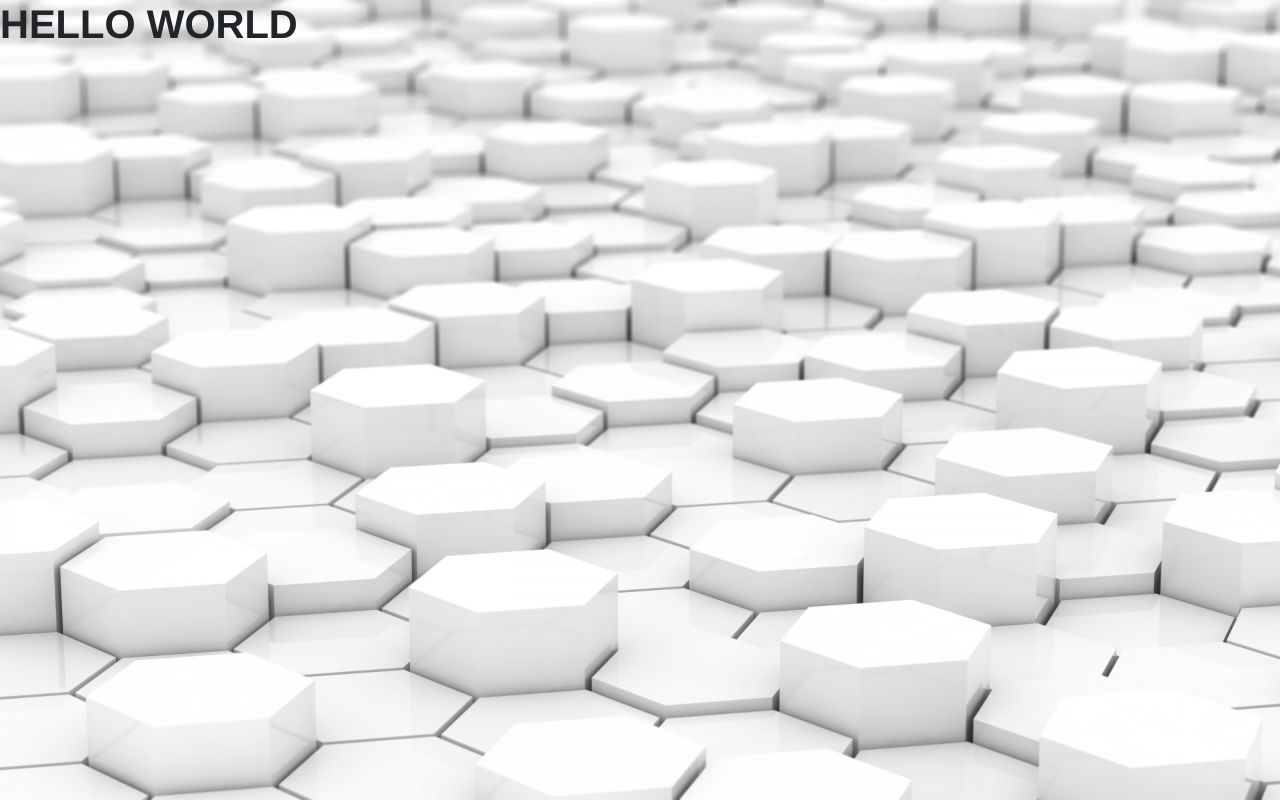
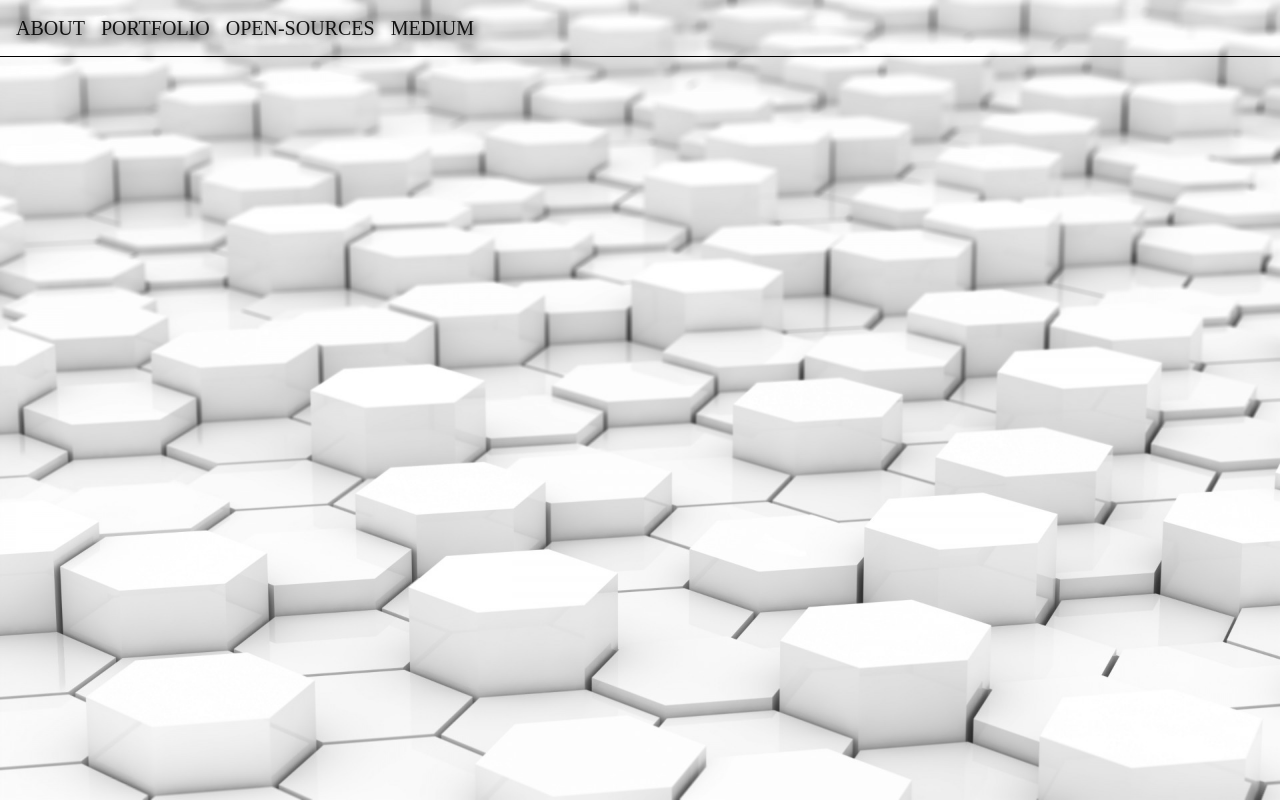
Before and after one commit to rodrigols89/rodrigols89.github.io, a React (Create React App) app: page / in a window 1280 px wide. Built offline with nearby package versions, Linux system fonts and the light colour scheme.

Commit message:
:rocket: Add Navbar Component

```diff
--- a/public/index.html
+++ b/public/index.html
@@ -6,9 +6,14 @@
     <meta name="viewport" content="width=device-width, initial-scale=1" />
     <meta name="theme-color" content="#000000" />
 
+    <link rel="stylesheet" href="https://stackpath.bootstrapcdn.com/bootstrap/4.3.1/css/bootstrap.min.css" integrity="sha384-ggOyR0iXCbMQv3Xipma34MD+dH/1fQ784/j6cY/iJTQUOhcWr7x9JvoRxT2MZw1T" crossorigin="anonymous">
+
     <title>drigols</title>
   </head>
   <body>
     <div id="root"></div>
+    <script src="https://code.jquery.com/jquery-3.3.1.slim.min.js" integrity="sha384-q8i/X+965DzO0rT7abK41JStQIAqVgRVzpbzo5smXKp4YfRvH+8abtTE1Pi6jizo" crossorigin="anonymous"></script>
+    <script src="https://cdnjs.cloudflare.com/ajax/libs/popper.js/1.14.7/umd/popper.min.js" integrity="sha384-UO2eT0CpHqdSJQ6hJty5KVphtPhzWj9WO1clHTMGa3JDZwrnQq4sF86dIHNDz0W1" crossorigin="anonymous"></script>
+    <script src="https://stackpath.bootstrapcdn.com/bootstrap/4.3.1/js/bootstrap.min.js" integrity="sha384-JjSmVgyd0p3pXB1rRibZUAYoIIy6OrQ6VrjIEaFf/nJGzIxFDsf4x0xIM+B07jRM" crossorigin="anonymous"></script>
   </body>
 </html>
--- a/src/App.jsx
+++ b/src/App.jsx
@@ -1,6 +1,7 @@
 import React from 'react';
 
-import 'bootstrap/dist/css/bootstrap.css';
+import Navbar from './components/Navigation/Navbar';
+
 import './vendors/font-awesome/css/font-awesome.min.css';
 import './vendors/freelancer/freelancer.min.css';
 import './css/App.scss';
@@ -9,7 +10,7 @@ function App() {
   return (
     <div className="App">
       <React.Fragment>
-        <h1>Hello World</h1>
+        <Navbar />
       </React.Fragment>
     </div>
   );
--- a/src/components/Navigation/Navbar.jsx
+++ b/src/components/Navigation/Navbar.jsx
@@ -0,0 +1,30 @@
+import React from 'react';
+
+const Navbar = () => {
+  return (
+    <nav class="navbar sticky-top fixed-top navbar-expand-lg navbar-light">
+      <div class="collapse navbar-collapse" id="navbarNavDropdown">
+        <ul class="navbar-nav">
+          <li class="nav-item">
+            <a class="navbar-brand" href="#about">About</a>
+          </li>
+          <li class="nav-item">
+            <a class="navbar-brand" href="#portfolio">Portfolio</a>
+          </li>
+          <li class="nav-item">
+            <a class="navbar-brand" href="#open-sources">Open-Sources</a>
+          </li>
+          <li class="nav-item">
+            <a class="navbar-brand" href="#medium">Medium</a>
+          </li>
+        </ul>
+      </div>
+      <button class="navbar-toggler" type="button" data-toggle="collapse" data-target="#navbarNavDropdown" aria-controls="navbarNavDropdown"
+        aria-expanded="false" aria-label="Toggle navigation">
+        <span class="navbar-toggler-icon"></span>
+      </button>
+    </nav>
+  )
+}
+
+export default Navbar;
--- a/src/components/Navigation/Navbar.scss
+++ b/src/components/Navigation/Navbar.scss
@@ -1,9 +1,12 @@
+@import '../../css/sass/helpers/variables';
+
 nav {
   border-bottom: 1px solid #000;
   text-transform: uppercase;
   font-size: 10px;
   text-shadow: 2px 2px 8px #000;
   font-family: "Times New Roman", Times, serif;
+  background-color: #e3f2fd;
 }
 
 .navbar-brand:active{
```
